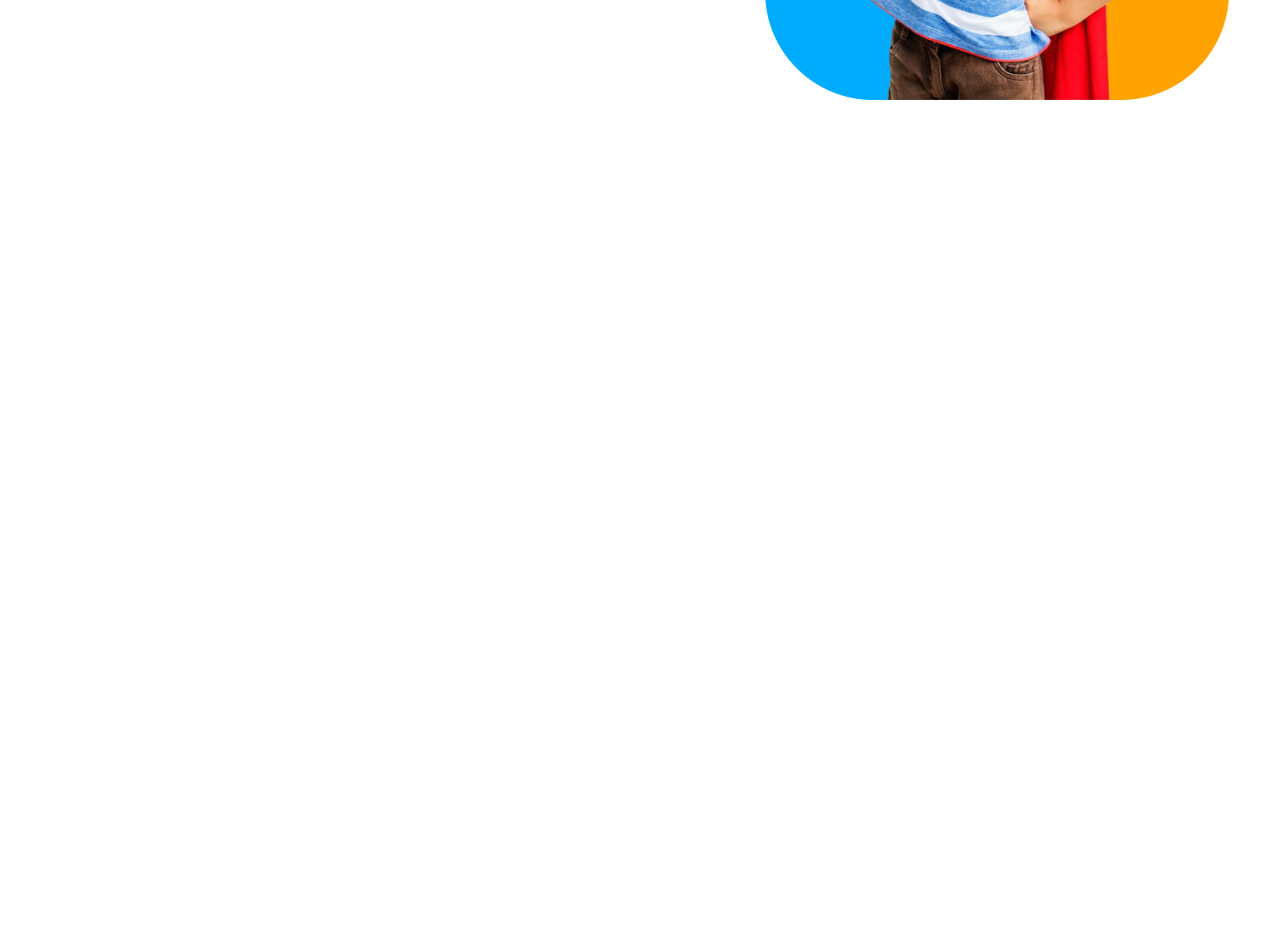
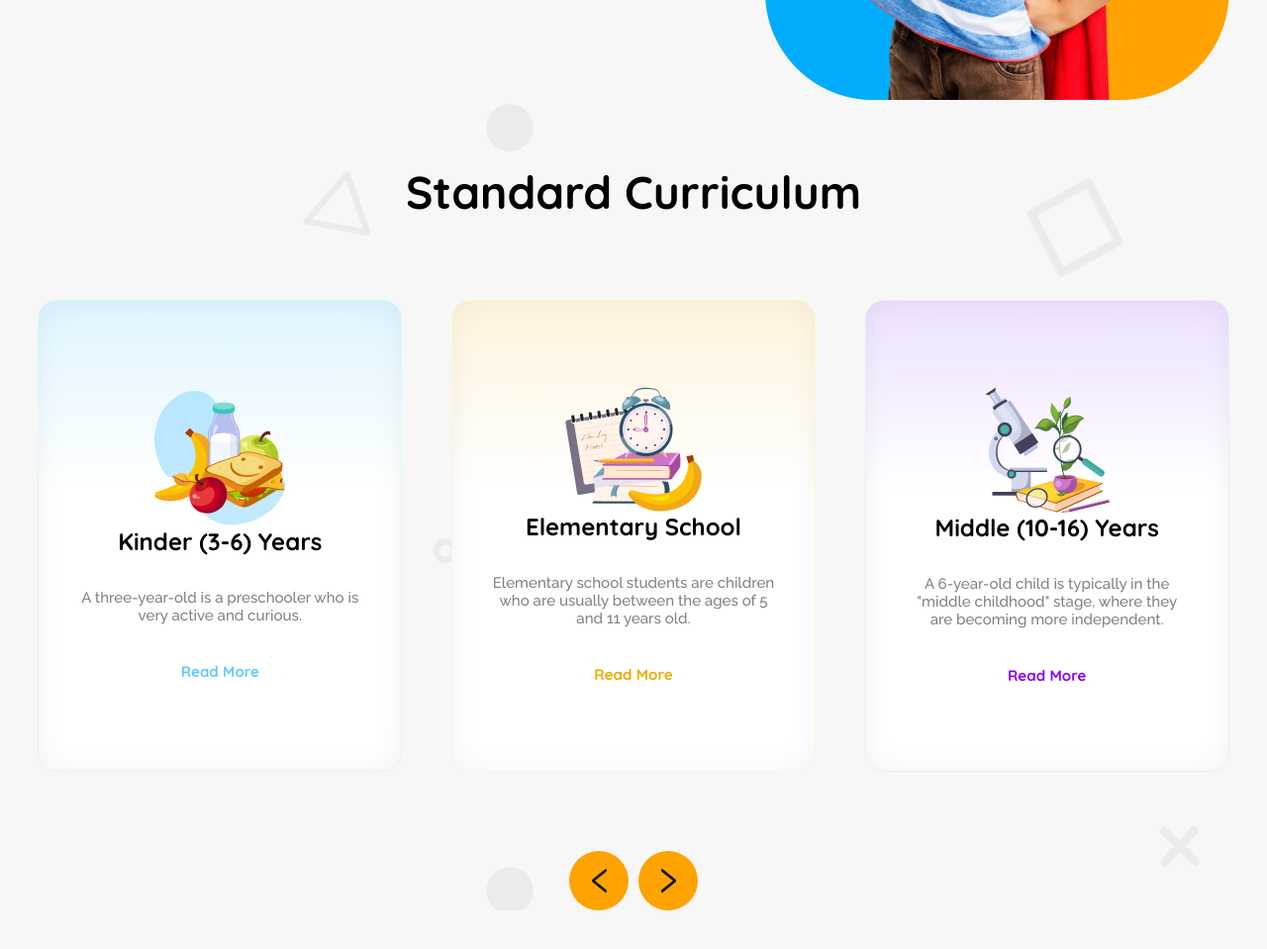
Before and after one commit to RahilLamisa/b11a2, a plain HTML site: page index.html in a window 1280 px wide. Shown: the part 549-1508 px from the top of the page at 99% size. Before the commit the page ends 800 px from the top, so only its background shows below. Drawn offline with Linux system fonts and the light colour scheme.

Commit message:
standard part finish

```diff
--- a/index.html
+++ b/index.html
@@ -7,6 +7,8 @@
     <link rel="stylesheet" href="style.css" />
     <style>
         @import url('https://fonts.googleapis.com/css2?family=Quicksand:wght@300..700&display=swap');
+
+        @import url('https://fonts.googleapis.com/css2?family=Raleway:ital,wght@0,100..900;1,100..900&display=swap');
 
     </style>
   </head>
@@ -48,5 +50,38 @@
         </div>
       </section>
     </header>
+    <main class="quicksand-font">
+        <section class="main1">
+            <h1 class="standard">Standard Curriculum</h1>
+            <div class="cards">
+                <div class="card1">
+                    <img src="assets/kinder.png" alt="">
+                    <h3 class="kinder">Kinder (3-6) Years</h3>
+                    <p class="p6 raleway-font">A three-year-old is a preschooler who is very active and curious.</p>
+                    <p class="read1">Read More</p>
+                </div>
+                <div class="card2">
+                    <img src="assets/elementary.png" alt="">
+                    <h3 class="kinder">Elementary School</h3>
+                    <p class="p6 raleway-font">Elementary school students are children who are usually between the ages of 5 and 11 years old.</p>
+                    <p class="read2">Read More</p>
+                </div>
+                <div class="card3">
+                    <img src="assets/middle.png" alt="">
+                    <h3 class="kinder">Middle (10-16) Years</h3>
+                    <p class="p6 raleway-font">A 6-year-old child is typically in the "middle childhood" stage, where they are becoming more independent.</p>
+                    <p class="read3">Read More</p>
+                </div>
+            </div>
+            <div class="rounds">
+                <div class="round">
+                    <div class="img"><img class="image" src="assets/less than.png" alt=""></div>
+                </div>
+                <div class="round">
+                    <div class="img"><img class="image" src="assets/greater (1).png" alt=""></div>
+                </div>
+            </div>
+        </section>
+    </main>
   </body>
 </html>
--- a/style.css
+++ b/style.css
@@ -2,10 +2,6 @@
     margin: 0
 }
 /* font  */
-
-@import url('https://fonts.googleapis.com/css2?family=Quicksand:wght@300..700&display=swap');
-/* // <uniquifier>: Use a unique and descriptive class name
-// <weight>: Use a value from 300 to 700 */
 
 .quicksand-font {
   font-family: "Quicksand", serif;
@@ -13,7 +9,19 @@
   font-weight: 300;
   font-style: normal;
 }
+
+.raleway-font {
+  font-family: "Raleway", serif;
+  font-optical-sizing: auto;
+  font-weight: 100;
+  font-style: normal;
+}
 /* header style */
+body{
+    background-color: rgb(247, 247, 247);
+
+}
+
 .section1{
     width: 100%;
 
@@ -103,7 +111,125 @@ ul{
     display: flex;
     justify-content: space-between;
     align-items: center;
+    gap: 50px;
     padding: 0 3vw;
+}
+ /* main start */
+.main1{
+    background: url('assets/bg.png');
+}
+.standard{
+    text-align: center;
+    padding-top: 60px;
+    font-size: 46px;
+    font-weight: 700;
+}
+.card1{
+    box-sizing: border-box;
+    border: 0.94px solid rgb(222, 245, 255);
+    border-radius: 18.86px;
+    box-shadow: inset 0px 0px 28.3px 0.94px rgba(0, 0, 0, 0.05);
+    background: linear-gradient(180.00deg, rgb(222, 245, 255),rgba(255, 255, 255, 0) 40%),rgb(255, 255, 255);
+    display: flex;
+    flex-direction: column;
+    justify-content: center;
+    align-items: center;
+    position: relative;
+    width: 367.8px;
+    height: 476.78px;
+    padding: 40px;
+    margin-top: 80px;
+}
+.card2{
+    box-sizing: border-box;
+    border: 0.94px solid rgb(255, 244, 220);
+    border-radius: 18.86px;
+    box-shadow: inset 0px 0px 28.3px 0.94px rgba(0, 0, 0, 0.05);
+    background: linear-gradient(180.00deg, rgb(255, 244, 220),rgba(255, 255, 255, 0) 40%),rgb(255, 255, 255);
+    display: flex;
+    flex-direction: column;
+    justify-content: center;
+    align-items: center;
+    position: relative;
+    width: 367.8px;
+    height: 476.78px;
+    padding: 40px;
+    margin-top: 80px;
+}
+.card3{
+    box-sizing: border-box;
+    border: 0.94px solid rgb(242, 232, 255);
+    border-radius: 18.86px;
+    box-shadow: inset 0px 0px 28.3px 0.94px rgba(0, 0, 0, 0.05);
+    background: linear-gradient(180.00deg, rgb(238, 225, 255),rgba(255, 255, 255, 0) 40%),rgb(255, 255, 255);
+    display: flex;
+    flex-direction: column;
+    justify-content: center;
+    align-items: center;
+    position: relative;
+    width: 367.8px;
+    height: 476.78px;
+    padding: 40px;
+    margin-top: 80px;
+}
+.p6{
+    text-align: center;
+    color: rgb(128, 128, 128);
+    font-size: 15.09px;
+    font-weight: 500;
+    margin-top: 33px;
+}
+.kinder{
+    font-size: 24px;
+    font-weight: 700;
+}
+.read1{
+    color: rgb(100, 200, 255);
+    font-size: 15.09px;
+    font-weight: 700;
+    margin-top: 38px;
+}
+.read2{
+    color: rgb(240, 170, 0);
+    font-size: 15.09px;
+    font-weight: 700;
+    margin-top: 38px;
+}
+.read3{
+    color: rgb(135, 0, 255);
+    font-size: 15.09px;
+    font-weight: 700;
+    margin-top: 38px;
+}
+.cards{
+    display: flex;
+    justify-content: space-between;
+    padding: 0 3vw;
+    margin-bottom: 80px;
+}
+.round{
+    border-radius: 30px;
+    background: rgb(254, 163, 1);
+    position: relative;
+    width: 60px;
+    height: 60px;
+}
+.rounds{
+    display: flex;
+    gap: 10px;
+    justify-content: center;
+    margin-bottom: 60px;
+}
+.image{
+    width: 15px;
+    height: 24px;
+    color: white;
+}
+.img{
+    display: flex;
+    justify-content: center;
+    align-items: center;
+    padding:18px  ;
 }
 
 /* media query */
@@ -159,6 +285,28 @@ ul{
     .p5{
         text-align: center;
     }
+    .cards{
+        flex-direction: column;
+        justify-content: center;
+        align-items: center;
+    }
+    .standard{
+        font-size: 26px;
+    }
+    .card1 , .card2 , .card3{
+        width: 357px;
+        height: 321px;
+        margin-bottom: -50px;
+    }
+    .kinder{
+        font-size: 16.5px;
+    }
+    .p6 , .read1 , .read2 , .read3{
+        font-size: 10px;
+    }
+    .rounds , .round{
+        display: none;
+    }
 }
 @media screen and (min-width:576.1px){
     .div4{
```
Also changed, not shown: assets/greater (1).png (added), assets/less than.png (added).
